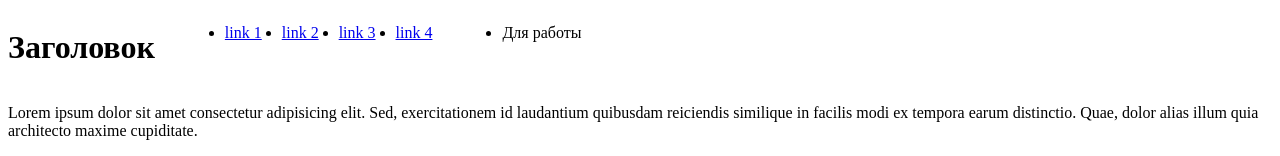
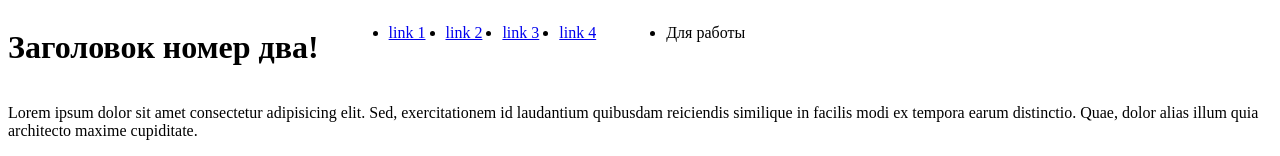
Before and after one commit to Nick715404/miidis-test-git1, a plain HTML site: page index.html in a window 1280 px wide. Shown: the top 156 px of the page. Drawn offline with Linux system fonts and the light colour scheme.

Commit message:
Добавил скрипт изменения текста

```diff
--- a/index.html
+++ b/index.html
@@ -10,7 +10,7 @@
 
 <body>
   <header style="display: flex; gap: 30px;">
-    <h1>Заголовок</h1>
+    <h1 id="title">Заголовок</h1>
     <ul style="display: flex; gap: 20px;">
       <li><a href="#">link 1</a></li>
       <li><a href="#">link 2</a></li>
--- a/main.js
+++ b/main.js
@@ -0,0 +1,7 @@
+const title = document.getElementById('title');
+
+const titleChange = () => {
+  title.textContent = 'Заголовок номер два!'
+}
+
+titleChange();
```
